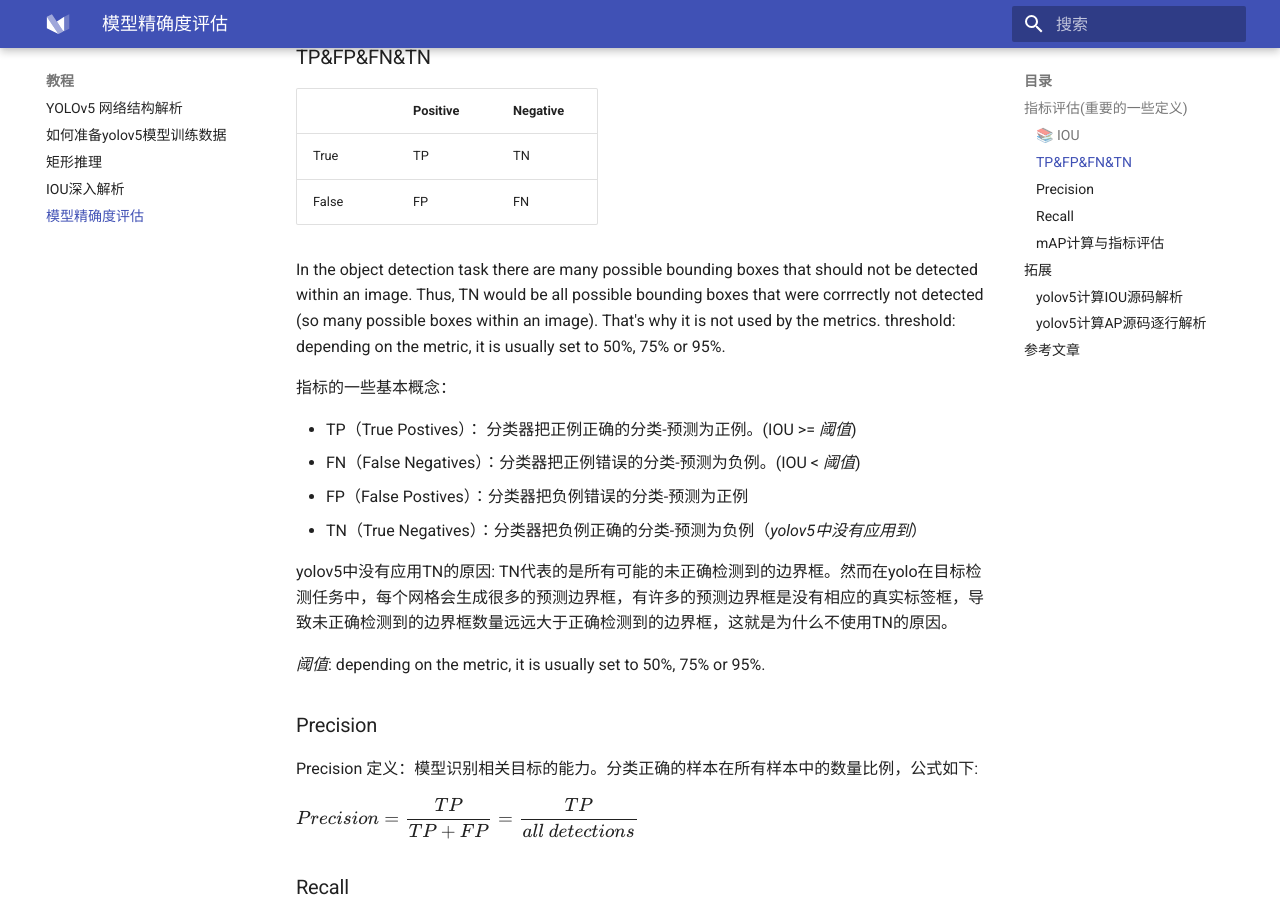
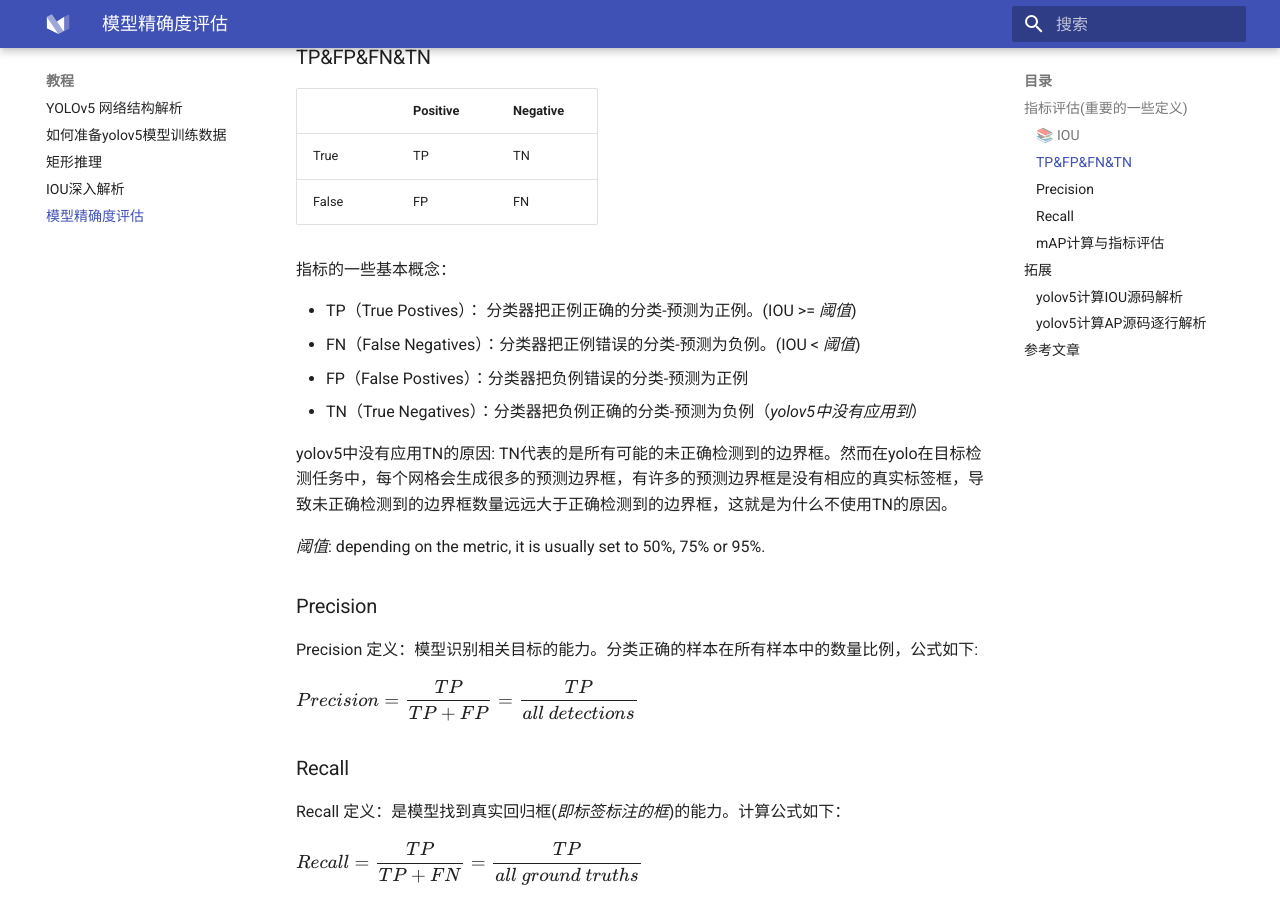
Before and after one commit to Oneflow-Inc/oneflow-yolo-doc, an MkDocs documentation site: the page built from docs/tutorials/05_chapter/map_analysis.md, in a window 1280 px wide and 900 px high, scrolled down 813 px. Built offline with MkDocs 1.6.1 and Material for MkDocs 9.7.7, drawn with Linux system fonts in a browser that asks for light colours; some of the changed text lies outside the part shown.

Commit message:
'tutorials/05_chapter/map_analysis.md'

```diff
--- a/docs/tutorials/05_chapter/map_analysis.md
+++ b/docs/tutorials/05_chapter/map_analysis.md
@@ -32,12 +32,6 @@
 | ----- | -------- | -------- |
 | True  | TP       | TN       |
 | False | FP       | FN       |
-
-
-
-In the object detection task there are many possible bounding boxes that should not be detected within an image. Thus, TN would be all possible bounding boxes that were corrrectly not detected (so many possible boxes within an image). That's why it is not used by the metrics.
-threshold: depending on the metric, it is usually set to 50%, 75% or 95%.
-
 
 指标的一些基本概念：
 
@@ -175,7 +169,7 @@
 
     # Integrate area under curve
     method = 'interp'  # methods: 'continuous', 'interp'
-    if method == 'interp': # 默认采用interpolated-precision 曲线，
+    if method == 'interp': # 默认采用 interpolated-precision 曲线，
         x = np.linspace(0, 1, 101)  # 101-point interp (COCO)
         ap = np.trapz(np.interp(x, mrec, mpre), x)  # integrate
     else:  # 'continuous'
```
Also changed, not shown: other parts of docs/tutorials/05_chapter/map_analysis.md (+1 -1 lines).
